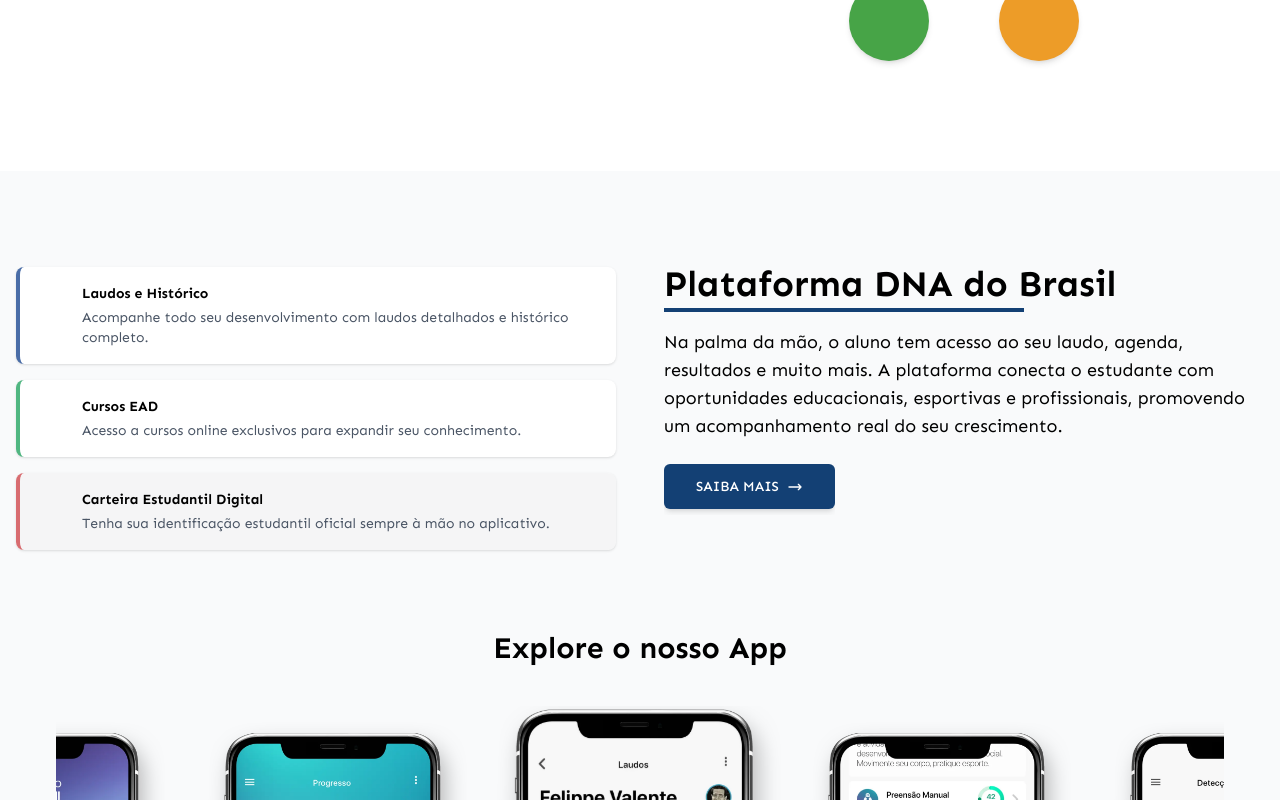
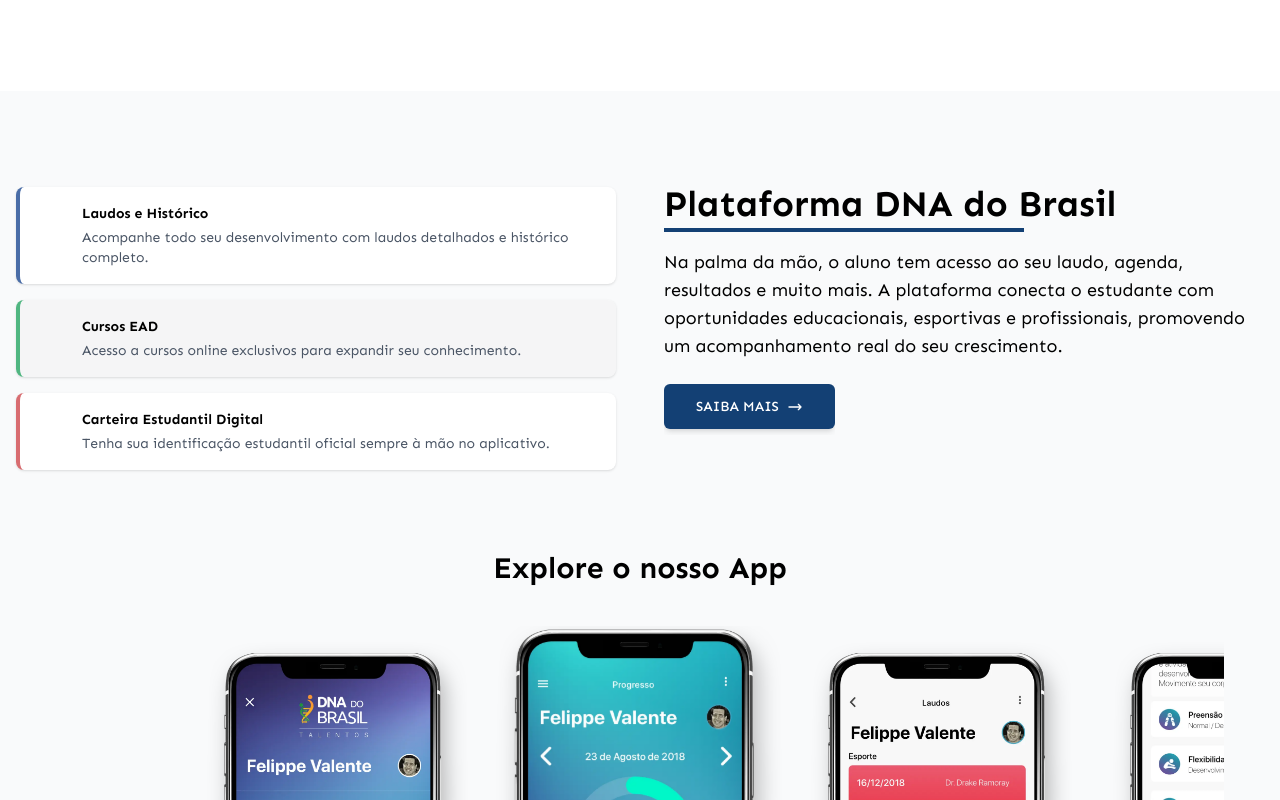
Before and after one commit to FelipeFMedeiros/Site-DNA-do-Brasil, a React (Vite) app: page / in a window 1280 px wide. Shown: the part 2218-3018 px from the top of the page. Built offline with nearby package versions, Linux system fonts and the light colour scheme; some icons are missing.

Commit message:
fix: Resolvendo bug do scroll não voltar no início da page ao trocar de page

```diff
--- a/src/App.tsx
+++ b/src/App.tsx
@@ -1,16 +1,18 @@
 import { Outlet } from 'react-router-dom';
 import Menu from '@components/layout/Menu';
 import Footer from '@components/layout/Footer';
+import ScrollRestoration from '@hooks/ScrollRestoration';
 
 function App() {
   return (
-    <div className="flex flex-col min-h-screen">
+    <>
+      <ScrollRestoration />
       <Menu />
-      <main className="flex-grow pt-20">
+      <main>
         <Outlet />
       </main>
       <Footer />
-    </div>
+    </>
   );
 }
 
--- /dev/null
+++ b/src/hooks/ScrollRestoration.tsx
@@ -0,0 +1,15 @@
+import { useEffect } from 'react';
+import { useLocation } from 'react-router-dom';
+
+const ScrollRestoration = () => {
+    const { pathname } = useLocation();
+
+    useEffect(() => {
+        // Quando a rota mudar, role para o topo
+        window.scrollTo(0, 0);
+    }, [pathname]);
+
+    return null; // Este componente não renderiza nada
+};
+
+export default ScrollRestoration;
--- a/tsconfig.json
+++ b/tsconfig.json
@@ -13,7 +13,8 @@
             "@assets/*": ["./src/assets/*"],
             "@styles/*": ["./src/styles/*"],
             "@utils/*": ["./src/utils/*"],
-            "@types/*": ["./src/types/*"]
+            "@types/*": ["./src/types/*"],
+            "@hooks/*": ["./src/hooks/*"]
         },
 
         /* Bundler mode */
--- a/vite.config.ts
+++ b/vite.config.ts
@@ -21,6 +21,7 @@
             '@assets': path.resolve(__dirname, './src/assets'),
             '@styles': path.resolve(__dirname, './src/styles'),
             '@utils': path.resolve(__dirname, './src/utils'),
+            '@hooks': path.resolve(__dirname, './src/hooks'),
         },
     },
     build: {
```
